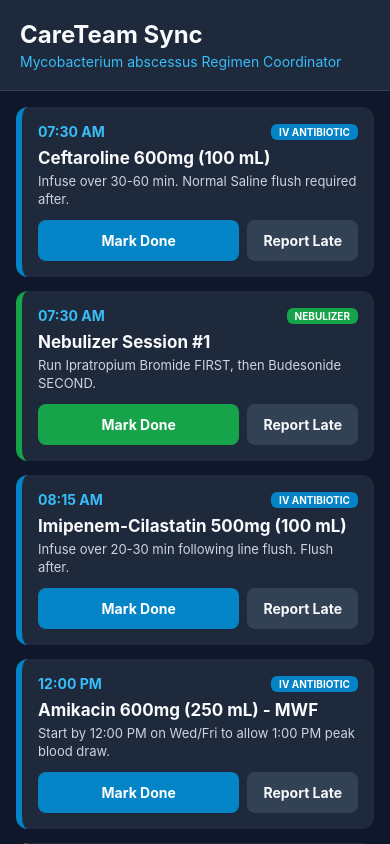
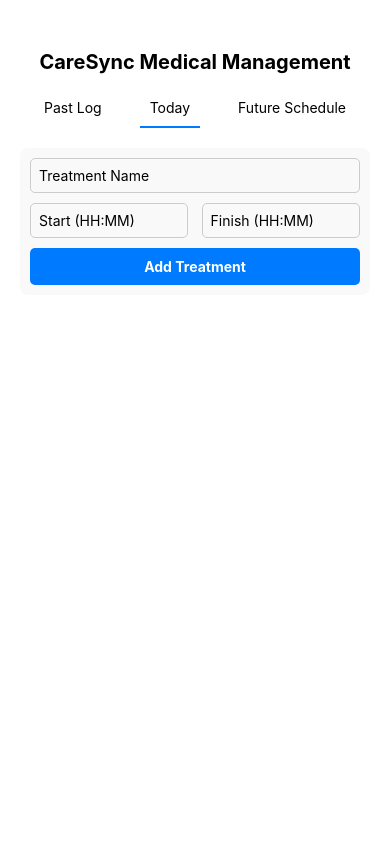
Before and after one commit to rickodom4-ent/CareSyncApp, a React Native app: screen / in a window 390 px wide. Built offline with nearby package versions, Linux system fonts and the light colour scheme; no server answers; the database is empty.

Commit message:
Add treatment time tracking, date filters, and past/future calendar tabs

```diff
--- a/App.tsx
+++ b/App.tsx
@@ -1,221 +1,126 @@
-import React, { useState, useEffect } from 'react';
-import { StyleSheet, Text, View, ScrollView, TouchableOpacity, Alert, SafeAreaView, StatusBar, Modal, TextInput, ActivityIndicator } from 'react-native';
-import { supabase } from './lib/supabase';
+import React, { useState } from 'react';
+import { StyleSheet, Text, View, TextInput, TouchableOpacity, ScrollView } from 'react-native';
 
-interface TreatmentTask {
+interface Treatment {
   id: string;
-  timeSlot: string;
-  category: 'IV_Antibiotic' | 'Nebulizer' | 'Lab_Draw' | 'Telehealth' | 'Appointment';
-  title: string;
-  instructions: string;
-  completed: boolean;
-  requiresRinse?: boolean;
-  requiresFlush?: boolean;
-  isFlagged?: boolean;
-  telehealthUrl?: string;
+  name: string;
+  startTime: string;
+  finishTime: string;
+  date: string;
+  status: 'pending' | 'completed' | 'missed';
 }
 
-const INITIAL_TASKS: TreatmentTask[] = [
-  { id: '1', timeSlot: '07:30 AM', category: 'IV_Antibiotic', title: 'Ceftaroline 600mg (100 mL)', instructions: 'Infuse over 30-60 min. Normal Saline flush required after.', completed: false, requiresFlush: true },
-  { id: '2', timeSlot: '07:30 AM', category: 'Nebulizer', title: 'Nebulizer Session #1', instructions: 'Run Ipratropium Bromide FIRST, then Budesonide SECOND.', completed: false, requiresRinse: true },
-  { id: '3', timeSlot: '08:15 AM', category: 'IV_Antibiotic', title: 'Imipenem-Cilastatin 500mg (100 mL)', instructions: 'Infuse over 20-30 min following line flush. Flush after.', completed: false, requiresFlush: true },
-  { id: '4', timeSlot: '12:00 PM', category: 'IV_Antibiotic', title: 'Amikacin 600mg (250 mL) - MWF', instructions: 'Start by 12:00 PM on Wed/Fri to allow 1:00 PM peak blood draw.', completed: false },
-  { id: '5', timeSlot: '01:00 PM', category: 'Lab_Draw', title: 'Peak Amikacin Blood Draw (Bloodland)', instructions: 'Draw blood exactly 1 hr post-Amikacin start. Closes at 2:10 PM.', completed: false },
-  { id: '6', timeSlot: '03:00 PM', category: 'Telehealth', title: 'Cardio Health Video Check-in', instructions: 'Secure family video appointment with specialist.', completed: false, telehealthUrl: 'https://telehealth.care-team.org/room/dad-cardio' },
-  { id: '7', timeSlot: '05:00 PM', category: 'Nebulizer', title: 'Nebulizer Session #2', instructions: 'Run Ipratropium Bromide FIRST, then Budesonide SECOND.', completed: false, requiresRinse: true },
-  { id: '8', timeSlot: '07:30 PM', category: 'IV_Antibiotic', title: 'Ceftaroline 600mg (Q12H Night Cycle)', instructions: 'Infuse over 30-60 min. Normal Saline flush required after.', completed: false, requiresFlush: true },
-];
+export default function App() {
+  const [activeTab, setActiveTab] = useState<'today' | 'past' | 'future'>('today');
+  const [treatments, setTreatments] = useState<Treatment[]>([]);
+  const [treatmentName, setTreatmentName] = useState('');
+  const [startTime, setStartTime] = useState('');
+  const [finishTime, setFinishTime] = useState('');
 
-export default function App() {
-  const [tasks, setTasks] = useState<TreatmentTask[]>(INITIAL_TASKS);
-  const [loading, setLoading] = useState(false);
-  const [modalVisible, setModalVisible] = useState(false);
-  const [selectedTask, setSelectedTask] = useState<TreatmentTask | null>(null);
-  const [delayMinutes, setDelayMinutes] = useState('30');
+  const todayStr = new Date().toISOString().split('T')[0];
 
-  useEffect(() => {
-    fetchTasks();
-    const subscription = supabase
-      .channel('public:treatment_logs')
-      .on('postgres_changes', { event: '*', schema: 'public', table: 'treatment_logs' }, () => {
-        fetchTasks();
-      })
-      .subscribe();
-
-    return () => {
-      supabase.removeChannel(subscription);
+  const addTreatment = () => {
+    if (!treatmentName) return;
+    const newTreatment: Treatment = {
+      id: Date.now().toString(),
+      name: treatmentName,
+      startTime: startTime || '08:00',
+      finishTime: finishTime || '09:00',
+      date: todayStr,
+      status: 'pending',
     };
-  }, []);
-
-  const fetchTasks = async () => {
-    try {
-      const { data, error } = await supabase.from('treatment_logs').select('*');
-      if (error) throw error;
-      if (data && data.length > 0) {
-        // Sync local task completion state if logs exist
-        setTasks((prev) =>
-          prev.map((t) => {
-            const match = data.find((d: any) => d.medication_name === t.title && d.status === 'Completed');
-            return match ? { ...t, completed: true } : t;
-          })
-        );
-      }
-    } catch (err) {
-      console.log('Using local state sync mode:', err);
-    }
+    setTreatments([...treatments, newTreatment]);
+    setTreatmentName('');
+    setStartTime('');
+    setFinishTime('');
   };
 
-  const handleTaskToggle = async (task: TreatmentTask) => {
-    const nextState = !task.completed;
-    if (nextState) {
-      if (task.requiresRinse) Alert.alert('Safety Checklist: Mouth Rinse', 'Ensure patient rinses mouth with water and spits immediately after Budesonide.');
-      if (task.requiresFlush) Alert.alert('Safety Checklist: Line Flush', 'Administer Normal Saline Flush to clear tubing before/after IV antibiotic infusion.');
-    }
-
-    setTasks((prev) => prev.map((t) => (t.id === task.id ? { ...t, completed: nextState } : t)));
-
-    await supabase.from('treatment_logs').insert([
-      {
-        medication_name: task.title,
-        category: task.category,
-        scheduled_for: new Date().toISOString(),
-        completed_at: nextState ? new Date().toISOString() : null,
-        status: nextState ? 'Completed' : 'Pending',
-        completed_by: 'Family Care Team',
-      },
-    ]).catch((err) => console.log('Supabase sync log error:', err));
-  };
-
-  const handleOpenDelayModal = (task: TreatmentTask) => {
-    setSelectedTask(task);
-    setModalVisible(true);
-  };
-
-  const applyAutoScheduleShift = () => {
-    if (!selectedTask) return;
-    const mins = parseInt(delayMinutes, 10) || 0;
-
-    setTasks((prev) => {
-      let foundTarget = false;
-      return prev.map((t) => {
-        if (t.id === selectedTask.id) {
-          foundTarget = true;
-          return { ...t, timeSlot: `Delayed (+${mins}m)` };
-        }
-        // Automatically cascade delays to subsequent IV or Lab tasks
-        if (foundTarget && (t.category === 'IV_Antibiotic' || t.category === 'Lab_Draw')) {
-          return { ...t, isFlagged: true };
-        }
-        return t;
-      });
-    });
-
-    setModalVisible(false);
-    Alert.alert('Schedule Auto-Adjusted', `Task delayed by ${mins} mins. Downstream intervals flagged for family review.`);
-  };
-
-  const getCategoryColor = (category: string) => {
-    switch (category) {
-      case 'IV_Antibiotic': return '#0284C7';
-      case 'Nebulizer': return '#16A34A';
-      case 'Lab_Draw': return '#D97706';
-      case 'Telehealth': return '#9333EA';
-      default: return '#475569';
-    }
+  const toggleStatus = (id: string) => {
+    setTreatments(treatments.map(t =>
+      t.id === id ? { ...t, status: t.status === 'completed' ? 'pending' : 'completed' } : t
+    ));
   };
 
   return (
-    <SafeAreaView style={styles.container}>
-      <StatusBar barStyle="light-content" backgroundColor="#0F172A" />
-      <View style={styles.header}>
-        <Text style={styles.headerTitle}>CareTeam Sync</Text>
-        <Text style={styles.headerSubtitle}>Mycobacterium abscessus Regimen Coordinator</Text>
+    <View style={styles.container}>
+      <Text style={styles.header}>CareSync Medical Management</Text>
+
+      <View style={styles.tabRow}>
+        <TouchableOpacity onPress={() => setActiveTab('past')} style={[styles.tab, activeTab === 'past' && styles.activeTab]}>
+          <Text>Past Log</Text>
+        </TouchableOpacity>
+        <TouchableOpacity onPress={() => setActiveTab('today')} style={[styles.tab, activeTab === 'today' && styles.activeTab]}>
+          <Text>Today</Text>
+        </TouchableOpacity>
+        <TouchableOpacity onPress={() => setActiveTab('future')} style={[styles.tab, activeTab === 'future' && styles.activeTab]}>
+          <Text>Future Schedule</Text>
+        </TouchableOpacity>
       </View>
-      <ScrollView style={styles.taskList} contentContainerStyle={{ paddingBottom: 30 }}>
-        {tasks.map((task) => {
-          const color = getCategoryColor(task.category);
-          return (
-            <View key={task.id} style={[styles.card, task.completed && styles.cardCompleted, task.isFlagged && styles.cardFlagged, { borderLeftColor: color }]}>
-              <View style={styles.cardHeader}>
-                <Text style={styles.timeText}>{task.timeSlot}</Text>
-                <View style={[styles.badge, { backgroundColor: color }]}>
-                  <Text style={styles.badgeText}>{task.category.replace('_', ' ')}</Text>
-                </View>
-              </View>
-              <Text style={[styles.taskTitle, task.completed && styles.textCompleted]}>{task.title}</Text>
-              <Text style={styles.taskInstructions}>{task.instructions}</Text>
 
-              {task.category === 'Telehealth' && (
-                <TouchableOpacity style={styles.telehealthButton} onPress={() => Alert.alert('Secure Video', `Connecting to video suite: ${task.telehealthUrl}`)}>
-                  <Text style={styles.telehealthButtonText}>Join Cardio Video Appointment</Text>
-                </TouchableOpacity>
-              )}
+      {activeTab === 'today' && (
+        <View style={styles.inputContainer}>
+          <TextInput
+            placeholder="Treatment Name"
+            value={treatmentName}
+            onChangeText={setTreatmentName}
+            style={styles.input}
+          />
+          <View style={styles.timeRow}>
+            <TextInput
+              placeholder="Start (HH:MM)"
+              value={startTime}
+              onChangeText={setStartTime}
+              style={[styles.input, styles.halfInput]}
+            />
+            <TextInput
+              placeholder="Finish (HH:MM)"
+              value={finishTime}
+              onChangeText={setFinishTime}
+              style={[styles.input, styles.halfInput]}
+            />
+          </View>
+          <TouchableOpacity onPress={addTreatment} style={styles.button}>
+            <Text style={styles.buttonText}>Add Treatment</Text>
+          </TouchableOpacity>
+        </View>
+      )}
 
-              <View style={styles.actionRow}>
-                <TouchableOpacity style={[styles.button, task.completed ? styles.buttonCompleted : { backgroundColor: color, flex: 1 }]} onPress={() => handleTaskToggle(task)}>
-                  <Text style={styles.buttonText}>{task.completed ? '✓ Completed' : 'Mark Done'}</Text>
-                </TouchableOpacity>
-                {!task.completed && (
-                  <TouchableOpacity style={styles.delayButton} onPress={() => handleOpenDelayModal(task)}>
-                    <Text style={styles.delayButtonText}>Report Late</Text>
-                  </TouchableOpacity>
-                )}
-              </View>
+      <ScrollView style={styles.list}>
+        {treatments
+          .filter(t => {
+            if (activeTab === 'today') return t.date === todayStr;
+            if (activeTab === 'past') return t.date < todayStr || t.status === 'completed';
+            return t.date > todayStr;
+          })
+          .map(item => (
+            <View key={item.id} style={styles.card}>
+              <Text style={styles.title}>{item.name}</Text>
+              <Text>Time: {item.startTime} - {item.finishTime}</Text>
+              <Text>Status: {item.status}</Text>
+              <TouchableOpacity onPress={() => toggleStatus(item.id)} style={styles.toggleButton}>
+                <Text>Toggle Completed</Text>
+              </TouchableOpacity>
             </View>
-          );
-        })}
+        ))}
       </ScrollView>
-
-      <Modal visible={modalVisible} transparent animationType="slide">
-        <View style={styles.modalOverlay}>
-          <View style={styles.modalContent}>
-            <Text style={styles.modalTitle}>Report Late Administration</Text>
-            <Text style={styles.modalSubtitle}>How many minutes late is this task? Subsequent dependent doses will auto-shift.</Text>
-            <TextInput style={styles.input} keyboardType="numeric" value={delayMinutes} onChangeText={setDelayMinutes} />
-            <TouchableOpacity style={styles.modalSubmit} onPress={applyAutoScheduleShift}>
-              <Text style={styles.modalSubmitText}>Recalculate Family Schedule</Text>
-            </TouchableOpacity>
-            <TouchableOpacity style={styles.modalCancel} onPress={() => setModalVisible(false)}>
-              <Text style={styles.modalCancelText}>Cancel</Text>
-            </TouchableOpacity>
-          </View>
-        </View>
-      </Modal>
-    </SafeAreaView>
+    </View>
   );
 }
 
 const styles = StyleSheet.create({
-  container: { flex: 1, backgroundColor: '#0F172A' },
-  header: { padding: 20, backgroundColor: '#1E293B', borderBottomWidth: 1, borderBottomColor: '#334155' },
-  headerTitle: { fontSize: 24, fontWeight: 'bold', color: '#F8FAFC' },
-  headerSubtitle: { fontSize: 14, color: '#38BDF8', marginTop: 4 },
-  taskList: { padding: 16 },
-  card: { backgroundColor: '#1E293B', borderRadius: 12, padding: 16, marginBottom: 14, borderLeftWidth: 6, elevation: 3 },
-  cardCompleted: { backgroundColor: '#0F172A', opacity: 0.7 },
-  cardFlagged: { borderWidth: 1, borderColor: '#DC2626' },
-  cardHeader: { flexDirection: 'row', justifyContent: 'space-between', alignItems: 'center', marginBottom: 8 },
-  timeText: { color: '#38BDF8', fontWeight: 'bold', fontSize: 14 },
-  badge: { paddingHorizontal: 8, paddingVertical: 2, borderRadius: 6 },
-  badgeText: { color: '#FFFFFF', fontSize: 10, fontWeight: 'bold', textTransform: 'uppercase' },
-  taskTitle: { fontSize: 17, fontWeight: 'bold', color: '#F8FAFC', marginBottom: 4 },
-  textCompleted: { textDecorationLine: 'line-through', color: '#64748B' },
-  taskInstructions: { fontSize: 13, color: '#CBD5E1', marginBottom: 12, lineHeight: 18 },
-  actionRow: { flexDirection: 'row', gap: 8 },
-  button: { paddingVertical: 12, borderRadius: 8, alignItems: 'center' },
-  buttonCompleted: { backgroundColor: '#15803D', flex: 1 },
-  buttonText: { color: '#FFFFFF', fontWeight: 'bold', fontSize: 14 },
-  delayButton: { backgroundColor: '#334155', paddingVertical: 12, paddingHorizontal: 16, borderRadius: 8, alignItems: 'center' },
-  delayButtonText: { color: '#F8FAFC', fontWeight: 'bold', fontSize: 14 },
-  telehealthButton: { backgroundColor: '#7C3AED', paddingVertical: 10, borderRadius: 8, alignItems: 'center', marginBottom: 12 },
-  telehealthButtonText: { color: '#FFFFFF', fontWeight: 'bold', fontSize: 13 },
-  modalOverlay: { flex: 1, justifyContent: 'center', backgroundColor: 'rgba(0,0,0,0.7)', padding: 20 },
-  modalContent: { backgroundColor: '#1E293B', borderRadius: 16, padding: 20 },
-  modalTitle: { fontSize: 20, fontWeight: 'bold', color: '#F8FAFC', marginBottom: 8 },
-  modalSubtitle: { fontSize: 14, color: '#94A3B8', marginBottom: 16 },
-  input: { backgroundColor: '#0F172A', color: '#F8FAFC', padding: 12, borderRadius: 8, fontSize: 16, marginBottom: 16, borderWidth: 1, borderColor: '#334155' },
-  modalSubmit: { backgroundColor: '#0284C7', padding: 14, borderRadius: 8, alignItems: 'center', marginBottom: 10 },
-  modalSubmitText: { color: '#FFFFFF', fontWeight: 'bold', fontSize: 15 },
-  modalCancel: { padding: 10, alignItems: 'center' },
-  modalCancelText: { color: '#94A3B8', fontWeight: 'bold', fontSize: 14 }
+  container: { flex: 1, padding: 20, backgroundColor: '#fff', paddingTop: 50 },
+  header: { fontSize: 20, fontWeight: 'bold', marginBottom: 15, textAlign: 'center' },
+  tabRow: { flexDirection: 'row', justifyContent: 'space-around', marginBottom: 20 },
+  tab: { padding: 10, borderBottomWidth: 2, borderBottomColor: 'transparent' },
+  activeTab: { borderBottomColor: '#007AFF' },
+  inputContainer: { marginBottom: 20, padding: 10, backgroundColor: '#f9f9f9', borderRadius: 8 },
+  input: { borderWidth: 1, borderColor: '#ccc', padding: 8, borderRadius: 5, marginBottom: 10 },
+  timeRow: { flexDirection: 'row', justifyContent: 'space-between' },
+  halfInput: { width: '48%' },
+  button: { backgroundColor: '#007AFF', padding: 10, borderRadius: 5, alignItems: 'center' },
+  buttonText: { color: '#fff', fontWeight: 'bold' },
+  list: { flex: 1 },
+  card: { padding: 15, backgroundColor: '#f1f1f1', borderRadius: 8, marginBottom: 10 },
+  title: { fontSize: 16, fontWeight: 'bold' },
+  toggleButton: { marginTop: 8, padding: 6, backgroundColor: '#ddd', alignSelf: 'flex-start', borderRadius: 4 }
 });
```
